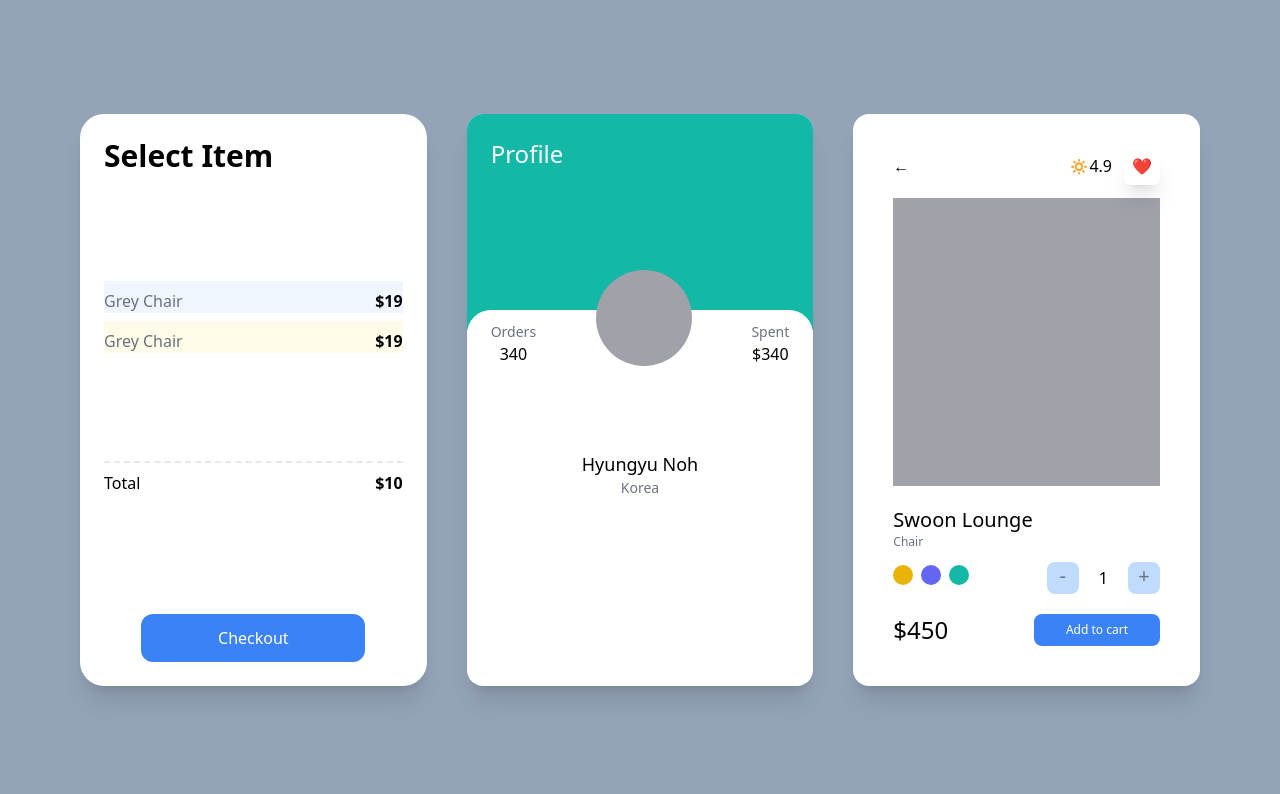
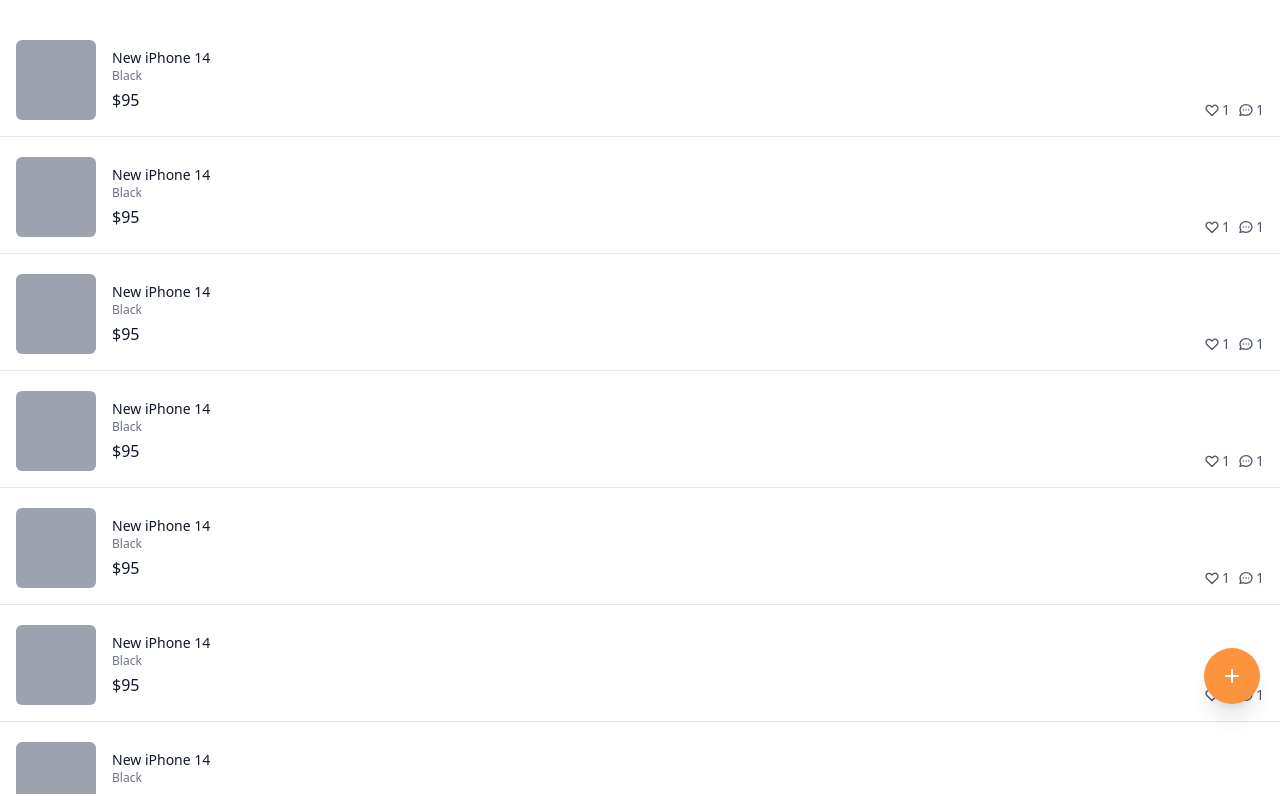
Before and after one commit to HyunG1u/Next-market, a Next.js app: page / in a window 1280 px wide. Shown: the top 794 px of the page. Built offline with nearby package versions, Linux system fonts and the light colour scheme.

Commit message:
feat: add initial page

```diff
--- a/pages/index.tsx
+++ b/pages/index.tsx
@@ -2,118 +2,78 @@
 
 const Home: NextPage = () => {
   return (
-    <div className="bg-slate-400 xl:place-content-center py-20 px-20 grid gap-10 lg:grid-cols-2 xl:grid-cols-3 min-h-screen">
-      <div className="bg-white flex flex-col justify-between p-6 rounded-3xl shadow-xl">
-        <span className="font-semibold text-3xl">Select Item</span>
-        <ul>
-          {[1, 2].map((i) => (
-            <div
-              key={i}
-              className="flex justify-between mt-2 pt-2 odd:bg-blue-50 even:bg-yellow-50"
-            >
-              <span className="text-gray-500">Grey Chair</span>
-              <span className="font-semibold">$19</span>
-            </div>
-          ))}
-        </ul>
-
-        <div className="flex justify-between mt-2 pt-2 border-t-2 border-dashed">
-          <span>Total</span>
-          <span className="font-semibold">$10</span>
-        </div>
-        <button
-          className="mt-5 bg-blue-500 text-white p-3 text-center rounded-xl w-3/4 block mx-auto
-        hover:bg-teal-500 hover:text-black active:bg-yellow-500 focus:text-red-500"
+    <div className="flex flex-col space-y-5 py-10">
+      {[1, 1, 1, 1, 1, 1, 1, 1, 1, 1, 1, 1].map((_, i) => (
+        <div
+          key={i}
+          className="flex px-4 border-b pb-4 cursor-pointer justify-between"
         >
-          Checkout
-        </button>
-      </div>
-      <div className="bg-white overflow-hidden rounded-2xl shadow-xl group">
-        <div className=" portrait:bg-indigo-500 landscape:bg-teal-500 p-6 pb-14 xl:pb-40">
-          <span className="text-white text-2xl">Profile</span>
-        </div>
-        <div className="rounded-3xl p-6 bg-white relative -top-5">
-          <div className="flex relative -top-16 items-end justify-between">
-            <div className="flex flex-col items-center">
-              <span className="text-sm text-gray-500">Orders</span>
-              <span className="font-medium">340</span>
-            </div>
-            <div className="h-24 w-24 bg-zinc-400 rounded-full group-hover:bg-red-300 transition-colors" />
-            <div className="flex flex-col items-center">
-              <span className="text-sm text-gray-500">Spent</span>
-              <span className="font-medium">$340</span>
+          <div className="flex space-x-4">
+            <div className="w-20 h-20 bg-gray-400 rounded-md" />
+            <div className="pt-2 flex flex-col">
+              <h3 className="text-sm font-medium text-gray-900">
+                New iPhone 14
+              </h3>
+              <span className="text-xs text-gray-500">Black</span>
+              <span className="font-medium mt-1 text-gray-900">$95</span>
             </div>
           </div>
-          <div className="relative mt-5 flex flex-col items-center -mt-10 -mb-5">
-            <span className="text-lg font-medium">Hyungyu Noh</span>
-            <span className="text-sm text-gray-500">Korea</span>
+          <div className="flex space-x-2 items-end justify-end">
+            <div className="flex space-x-0.5 items-center text-sm text-gray-600">
+              <svg
+                className="w-4 h-4"
+                fill="none"
+                stroke="currentColor"
+                viewBox="0 0 24 24"
+                xmlns="http://www.w3.org/2000/svg"
+              >
+                <path
+                  strokeLinecap="round"
+                  strokeLinejoin="round"
+                  strokeWidth="2"
+                  d="M4.318 6.318a4.5 4.5 0 000 6.364L12 20.364l7.682-7.682a4.5 4.5 0 00-6.364-6.364L12 7.636l-1.318-1.318a4.5 4.5 0 00-6.364 0z"
+                ></path>
+              </svg>
+              <span>1</span>
+            </div>
+            <div className="flex space-x-0.5 items-center text-sm text-gray-600">
+              <svg
+                className="w-4 h-4"
+                fill="none"
+                stroke="currentColor"
+                viewBox="0 0 24 24"
+                xmlns="http://www.w3.org/2000/svg"
+              >
+                <path
+                  strokeLinecap="round"
+                  strokeLinejoin="round"
+                  strokeWidth="2"
+                  d="M8 12h.01M12 12h.01M16 12h.01M21 12c0 4.418-4.03 8-9 8a9.863 9.863 0 01-4.255-.949L3 20l1.395-3.72C3.512 15.042 3 13.574 3 12c0-4.418 4.03-8 9-8s9 3.582 9 8z"
+                ></path>
+              </svg>
+              <span>1</span>
+            </div>
           </div>
         </div>
-      </div>
-      <div className="bg-white p-10 rounded-2xl shadow-xl lg:col-span-2 xl:col-span-1">
-        <div className="flex mb-5 justify-between items-center">
-          <span>←</span>
-          <div className="space-x-3">
-            <span>🔅4.9</span>
-            <span className="shadow-xl p-2 rounded-md">❤</span>
-          </div>
-        </div>
-        <div className="bg-zinc-400 h-72 mb-5" />
-        <div className="flex flex-col">
-          <span className="font-medium text-xl">Swoon Lounge</span>
-          <span className="text-xs text-gray-500">Chair</span>
-          <div className="mt-3 mb-5 flex justify-between items-center">
-            <div className="space-x-2">
-              <button
-                className="w-5 h-5 rounded-full bg-yellow-500 transition
-              focus:ring-2 ring-offset-2 ring-yellow-500"
-              />
-              <button
-                className="w-5 h-5 rounded-full bg-indigo-500 transition
-              focus:ring-2 ring-offset-2 ring-indigo-500"
-              />
-              <button
-                className="w-5 h-5 rounded-full bg-teal-500 transition
-              focus:ring-2 ring-offset-2 ring-teal-500"
-              />
-            </div>
-            <div className="flex items-center space-x-5">
-              <button className="rounded-lg bg-blue-200 flex justify-center itmes-center aspect-square w-8 text-xl text-gray-500">
-                -
-              </button>
-              <span>1</span>
-              <button className="rounded-lg bg-blue-200 flex justify-center itmes-center aspect-square w-8 text-xl text-gray-500">
-                +
-              </button>
-            </div>
-          </div>
-          <div className="flex justify-between items-center">
-            <span className="font-medium text-2xl">$450</span>
-            <button className="bg-blue-500 py-2 px-8 text-center text-xs text-white rounded-lg">
-              Add to cart
-            </button>
-          </div>
-        </div>
-      </div>
+      ))}
+      <button className="fixed hover:bg-orange-500 transition-colors cursor-pointer bottom-24 right-5 shadow-xl bg-orange-400 rounded-full p-4 text-white">
+        <svg
+          className="h-6 w-6"
+          xmlns="http://www.w3.org/2000/svg"
+          fill="none"
+          viewBox="0 0 24 24"
+          stroke="currentColor"
+          aria-hidden="true"
+        >
+          <path
+            strokeLinecap="round"
+            strokeLinejoin="round"
+            strokeWidth="2"
+            d="M12 6v6m0 0v6m0-6h6m-6 0H6"
+          />
+        </svg>
+      </button>
     </div>
-    // <form className="flex flex-col space-y-2 p-5">
-    //   <input
-    //     type="text"
-    //     required
-    //     placeholder="Username"
-    //     className="border p-1 peer border-gray-400 rounded-md"
-    //   />
-    //   <span className="hidden peer-invalid:block peer-invalid:text-red-500">
-    //     This input is invalid
-    //   </span>
-    //   <span className="hidden peer-valid:block peer-valid:text-teal-500">
-    //     Awesome Username
-    //   </span>
-    //   <span className="hidden peer-hover:block peer-hover:text-amber-500">
-    //     Hello
-    //   </span>
-    //   <input type="submit" value="Login" className="bg-white" />
-    // </form>
   );
 };
 
```
